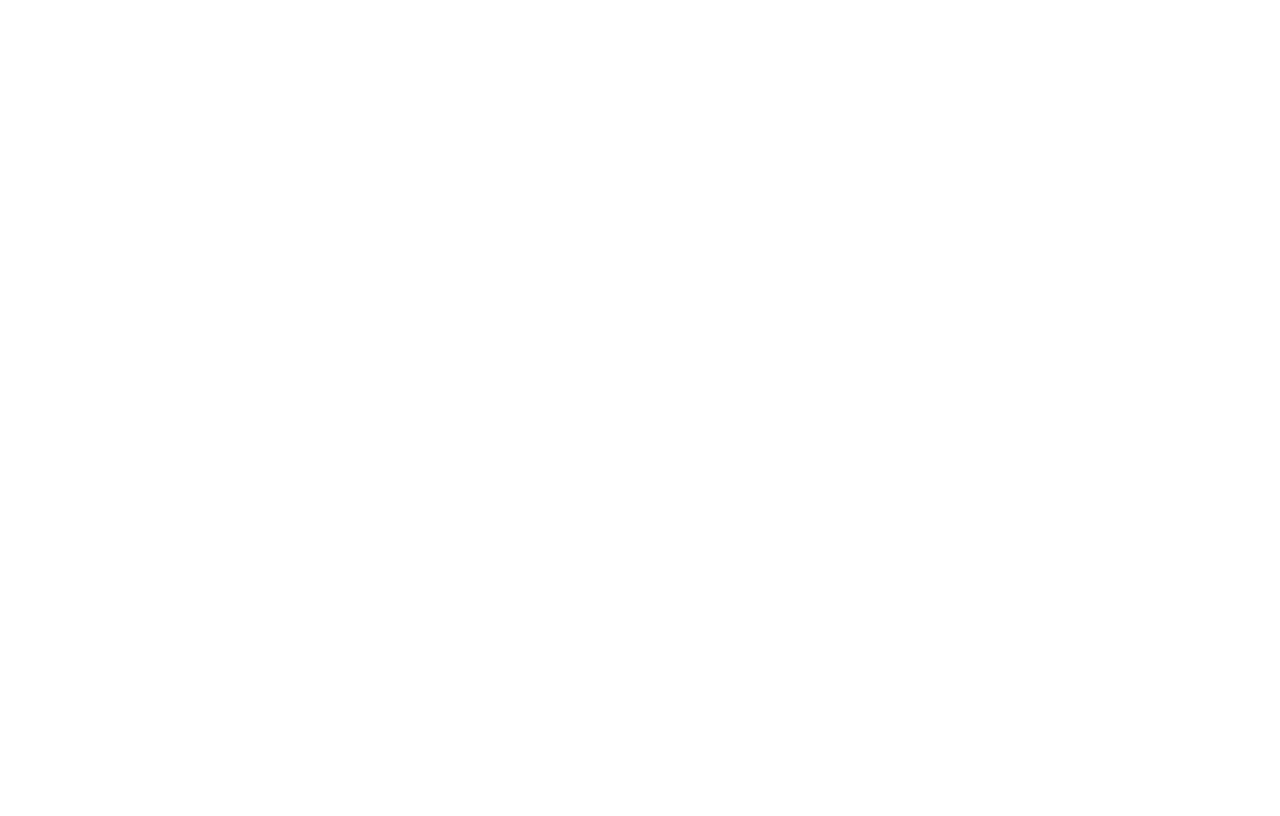
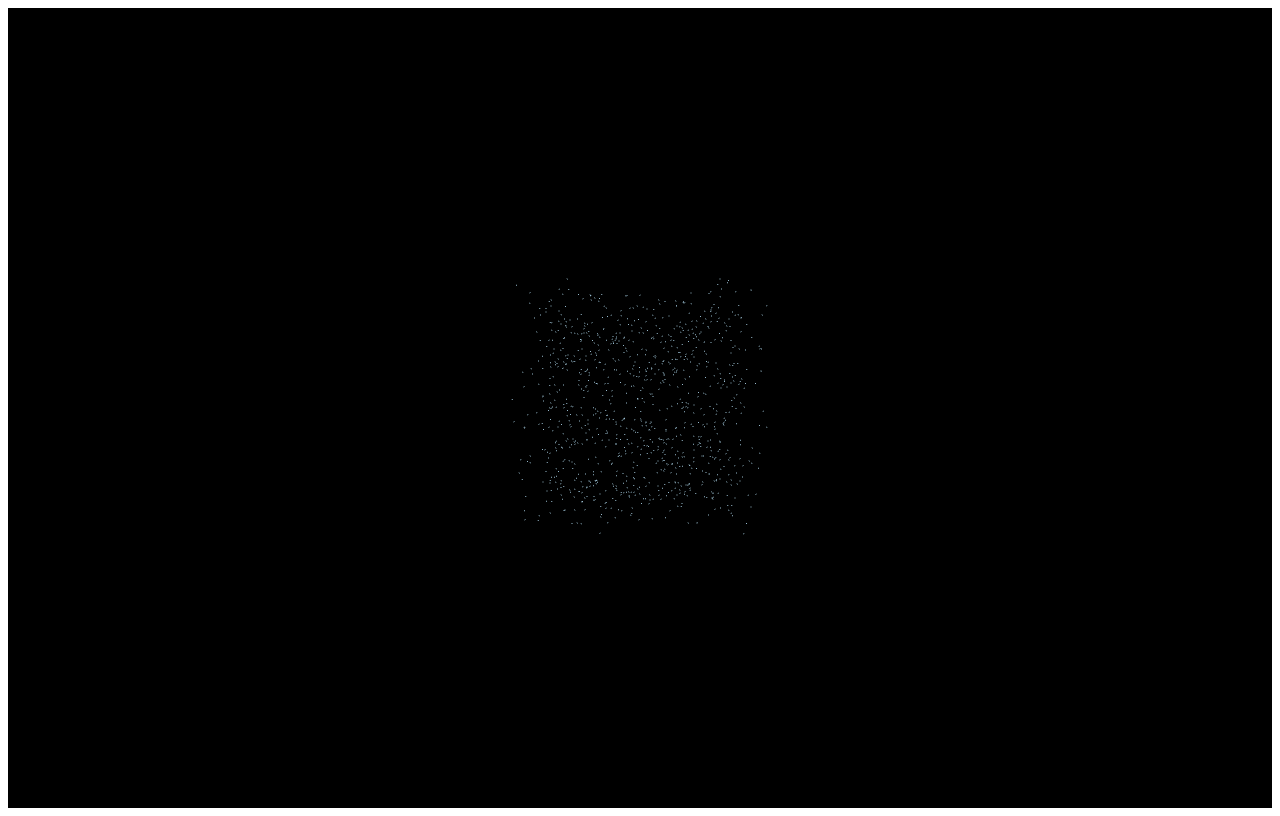
Before and after one commit to xj63/Random3DPointsView, a Vue app: page / in a window 1280 px wide. Built offline with nearby package versions, Linux system fonts and the light colour scheme; the HTML template or start-up script is replaced by a standard one.

Commit message:
feat: Add demo random points ThreeDVisualization in app.main

```diff
--- a/src/App.vue
+++ b/src/App.vue
@@ -1,7 +1,29 @@
 <template>
-  <main></main>
+  <main>
+    <ThreeDVisualization :blob="pointCloudData" />
+  </main>
 </template>
 
-<script setup lang="ts"></script>
+<script setup lang="ts">
+import ThreeDVisualization from '@/components/ThreeDVisualization.vue'
+import { ref } from 'vue'
+
+// 生成示例点云数据
+const generatePointCloudData = (numPoints: number = 1000) => {
+  const points = []
+  for (let i = 0; i < numPoints; i++) {
+    points.push([
+      (Math.random() - 0.5) * 10, // x
+      (Math.random() - 0.5) * 10, // y
+      (Math.random() - 0.5) * 10, // z
+    ])
+  }
+  return points
+}
+
+const pointCloudData = ref(
+  new Blob([JSON.stringify(generatePointCloudData())], { type: 'application/json' }),
+)
+</script>
 
 <style scoped></style>
```
